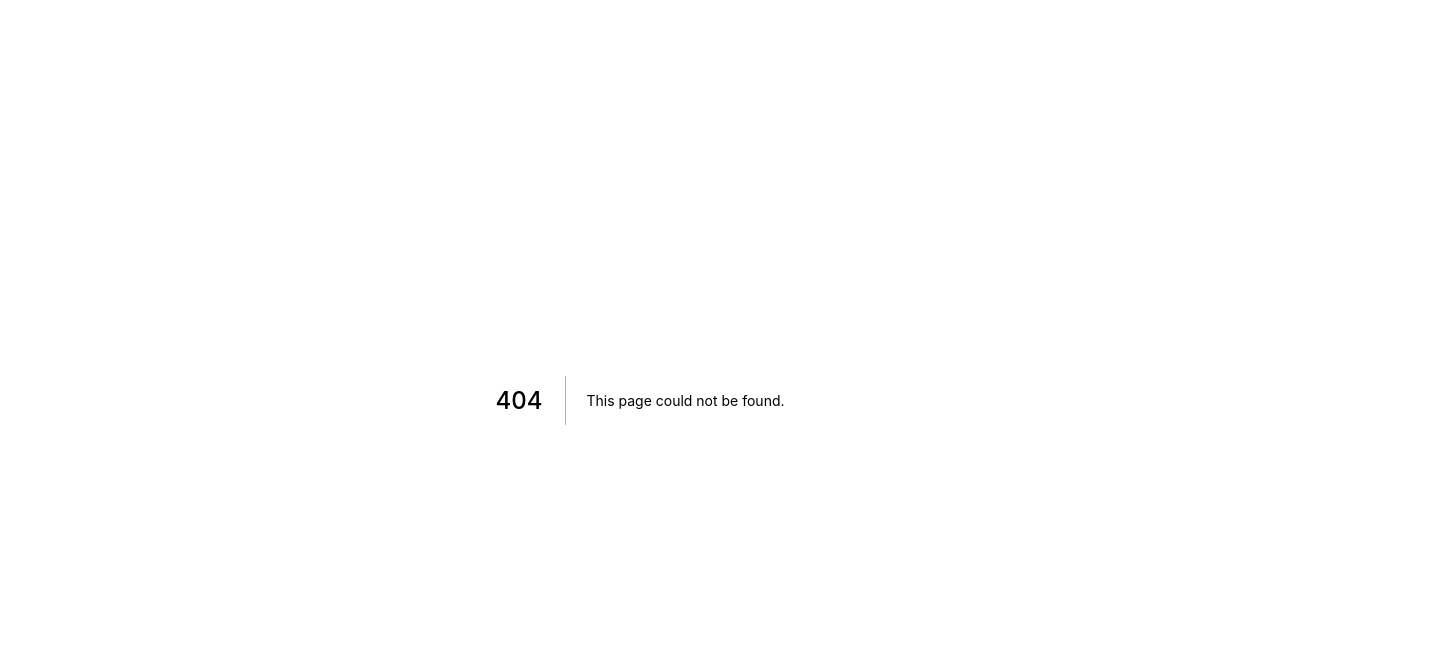
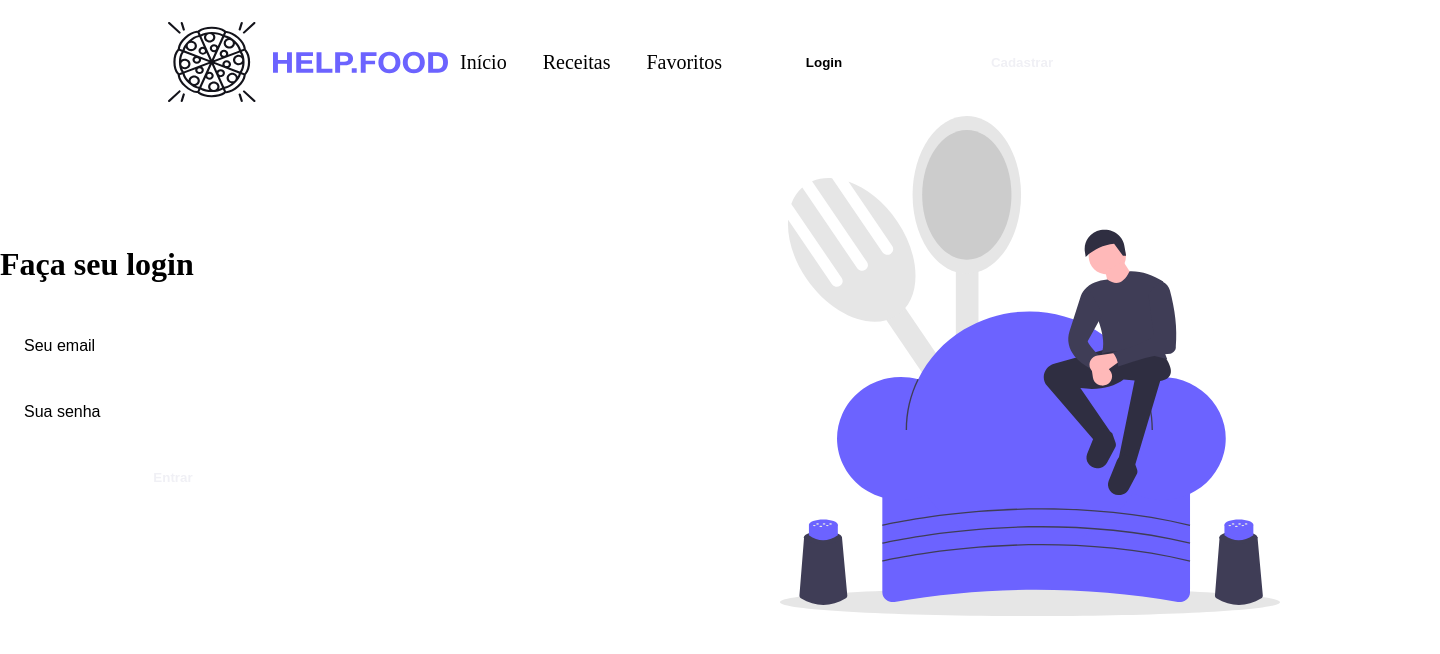
Before and after one commit to felipecrsilva/help.food, a Next.js app in the folder frontend/: page /login in a window 1280 px wide. Before the commit this address had no page. Shown: the top 654 px of the page, 1440 px wide, since content can reach past the window. Built offline with nearby package versions, Linux system fonts and the light colour scheme.

Commit message:
Created login page and button component

```diff
--- /dev/null
+++ b/frontend/src/components/Button.tsx
@@ -0,0 +1,13 @@
+import { ReactNode } from "react";
+
+import styles from "../styles/components/Button.module.scss";
+
+type ButtonProps = {
+  children: ReactNode;
+}
+
+export default function Button({ children }: ButtonProps) {
+  return (
+    <button className={styles.button}>{ children }</button>
+  );
+}
--- /dev/null
+++ b/frontend/src/pages/login.tsx
@@ -0,0 +1,32 @@
+import Head from "next/head";
+import { FormEvent } from "react";
+
+import Header from "../components/Header";
+import Button from "../components/Button";
+
+import styles from "../styles/pages/Login.module.scss";
+
+export default function Login() {
+  function handleSubmit(e : FormEvent) {
+    e.preventDefault()
+  }
+
+  return (
+    <div className={styles.container}>
+      <Head>
+        <title>Login - Help.food</title>
+      </Head>
+
+      <Header />
+      <main>
+        <form onSubmit={handleSubmit}>
+          <h1>Faça seu login</h1>
+          <input type="text" placeholder="Seu email" />
+          <input type="password" placeholder="Sua senha" />
+          <Button>Entrar</Button>
+        </form>
+        <img src="/cooking.svg" alt="Cooking Image" />
+      </main>
+    </div>
+  );
+}
--- /dev/null
+++ b/frontend/src/styles/components/Button.module.scss
@@ -0,0 +1,18 @@
+.button {
+  height: 3.75rem;
+
+  color: #F0F0F5;
+  font-weight: bold;
+
+  background: var(--primary-color);
+
+  border: none;
+  border-radius: .5rem;
+
+  transition: filter .2s;
+  cursor: pointer;
+
+  &:hover {
+    filter: brightness(90%);
+  }
+}
--- /dev/null
+++ b/frontend/src/styles/pages/Login.module.scss
@@ -0,0 +1,50 @@
+.container {
+  display: flex;
+  flex-direction: column;
+  align-items: center;
+
+  height: 100vh;
+
+  background: var(--background);
+
+  main {
+    display: flex;
+    align-items: center;
+    justify-content: space-between;
+
+    width: 100vw;
+    padding: 0 10rem;
+
+    form {
+      display: flex;
+      flex-direction: column;
+
+      h1 {
+        margin-bottom: 2rem;
+      }
+
+      input {
+        width: 20rem;
+        height: 3.75rem;
+
+        padding-left: 1.5rem;
+
+        background: var(--inputs-color);
+        color: var(--secondary-text-color);
+        font-size: 16px;
+
+        border: 1.5px solid var(--inputs-border);
+        border-radius: .5rem;
+        outline: none;
+
+        &::placeholder {
+          color: var(--secondary-text-color);
+        }
+      }
+
+      input + input {
+        margin: 4px 0;
+      }
+    }
+  }
+}
```
